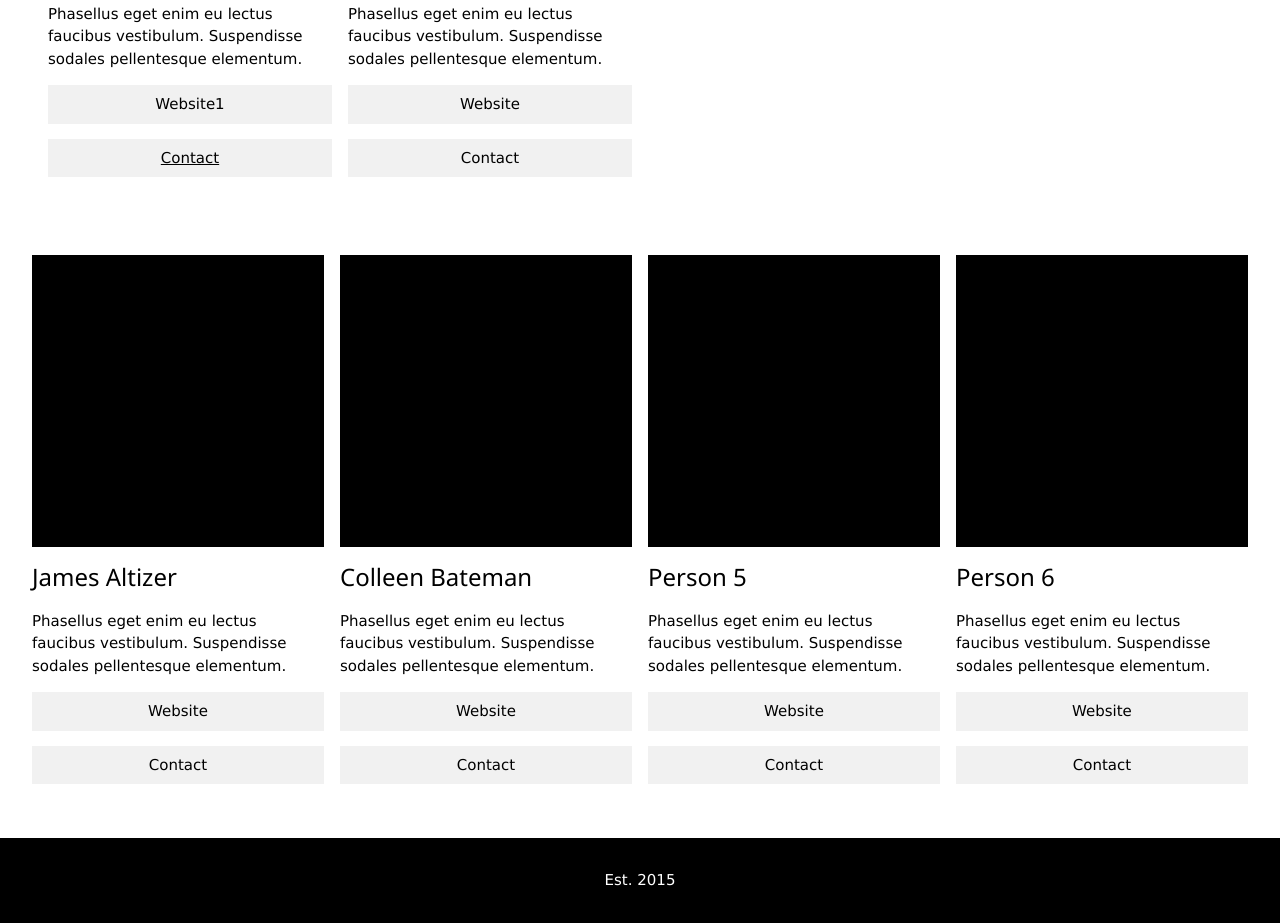
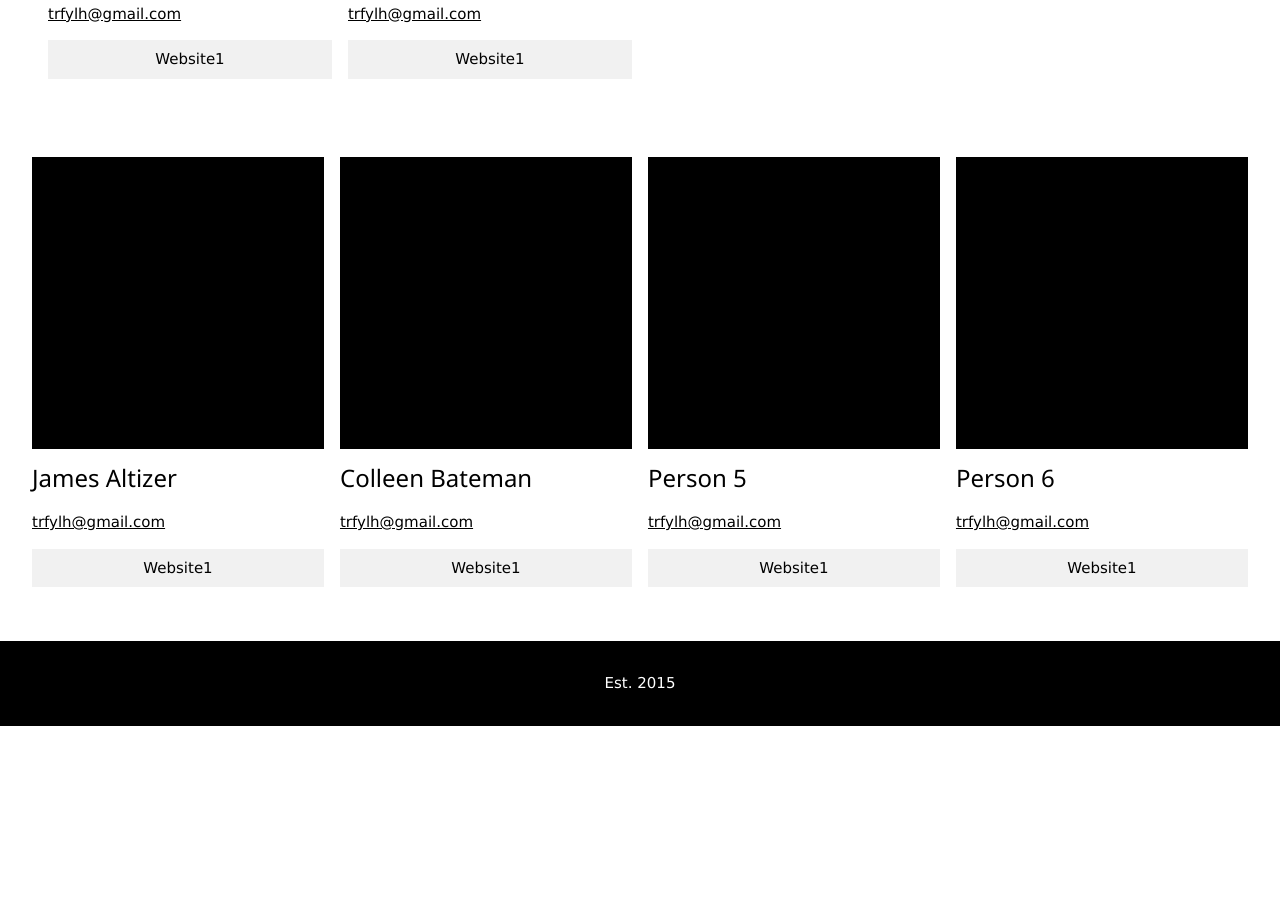
Before and after one commit to trfylh/sthackclubsite, a plain HTML site: page index.html in a window 1280 px wide. Shown: the part 1433-2356 px from the top of the page. After the commit the page ends 2159 px from the top, so only its background shows below. Drawn offline with Linux system fonts and the light colour scheme.

Commit message:
removed descriptions

```diff
--- a/index.html
+++ b/index.html
@@ -47,17 +47,15 @@
       <img src="teelahuff.jpg" alt="Teela" style="width:100%">
       <h3>Teela Huff</h3>
       <p class="w3-opacity">President & Founder</p>
-      <p>Phasellus eget enim eu lectus faucibus vestibulum. Suspendisse sodales pellentesque elementum.</p>
+      <a href="mailto:trfylh@gmail.com"><p>trfylh@gmail.com</p></a>
       <p><a href="https://trfylh.github.io/" class="w3-button w3-block">Website1</a></p>
-      <p><a href="mailto:trfylh@gmail.com"><button class="w3-button w3-block">Contact</button></a></p>
     </div>
     <div class="w3-col l3 m6 w3-margin-bottom">
       <img src="tempicon.png" alt="Justin" style="width:100%">
       <h3>Justin Butera</h3>
       <p class="w3-opacity">Vice President</p>
-      <p>Phasellus eget enim eu lectus faucibus vestibulum. Suspendisse sodales pellentesque elementum.</p>
-      <p><button class="w3-button w3-block">Website</button></p>
-      <p><button class="w3-button w3-block">Contact</button></p>
+      <a href="mailto:trfylh@gmail.com"><p>trfylh@gmail.com</p></a>
+      <p><a href="https://trfylh.github.io/" class="w3-button w3-block">Website1</a></p>
     </div>
   </div>
   </div>
@@ -68,30 +66,26 @@
     <div class="w3-col l3 m6 w3-margin-bottom">
       <img src="tempicon.png" alt="James" style="width:100%">
       <h3>James Altizer</h3>
-      <p>Phasellus eget enim eu lectus faucibus vestibulum. Suspendisse sodales pellentesque elementum.</p>
-      <p><button class="w3-button w3-block">Website</button></p>
-      <p><button class="w3-button w3-block">Contact</button></p>
+      <a href="mailto:trfylh@gmail.com"><p>trfylh@gmail.com</p></a>
+      <p><a href="https://trfylh.github.io/" class="w3-button w3-block">Website1</a></p>
     </div>
     <div class="w3-col l3 m6 w3-margin-bottom">
       <img src="tempicon.png" alt="Jane" style="width:100%">
       <h3>Colleen Bateman</h3>
-      <p>Phasellus eget enim eu lectus faucibus vestibulum. Suspendisse sodales pellentesque elementum.</p>
-      <p><button class="w3-button w3-block">Website</button></p>
-      <p><button class="w3-button w3-block">Contact</button></p>
+      <a href="mailto:trfylh@gmail.com"><p>trfylh@gmail.com</p></a>
+      <p><a href="https://trfylh.github.io/" class="w3-button w3-block">Website1</a></p>
     </div>
     <div class="w3-col l3 m6 w3-margin-bottom">
       <img src="tempicon.png" alt="Mike" style="width:100%">
       <h3>Person 5</h3>
-      <p>Phasellus eget enim eu lectus faucibus vestibulum. Suspendisse sodales pellentesque elementum.</p>
-      <p><button class="w3-button w3-block">Website</button></p>
-      <p><button class="w3-button w3-block">Contact</button></p>
+      <a href="mailto:trfylh@gmail.com"><p>trfylh@gmail.com</p></a>
+      <p><a href="https://trfylh.github.io/" class="w3-button w3-block">Website1</a></p>
     </div>
     <div class="w3-col l3 m6 w3-margin-bottom">
       <img src="tempicon.png" alt="Dan" style="width:100%">
       <h3>Person 6</h3>
-      <p>Phasellus eget enim eu lectus faucibus vestibulum. Suspendisse sodales pellentesque elementum.</p>
-      <p><button class="w3-button w3-block">Website</button></p>
-      <p><button class="w3-button w3-block">Contact</button></p>
+      <a href="mailto:trfylh@gmail.com"><p>trfylh@gmail.com</p></a>
+      <p><a href="https://trfylh.github.io/" class="w3-button w3-block">Website1</a></p>
     </div>
   </div>
 
```
